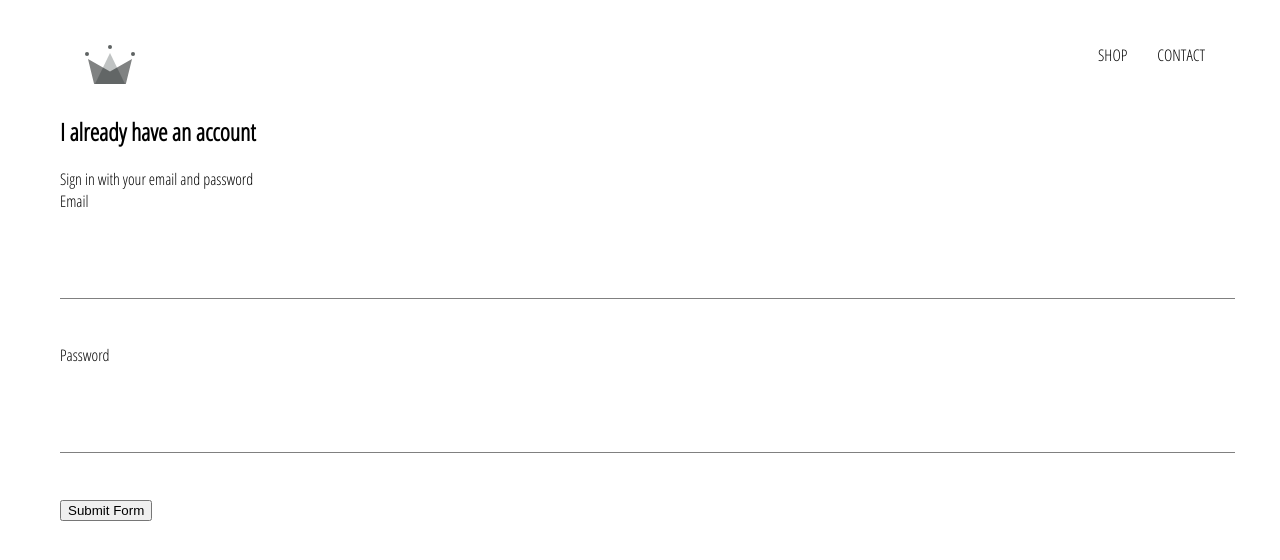
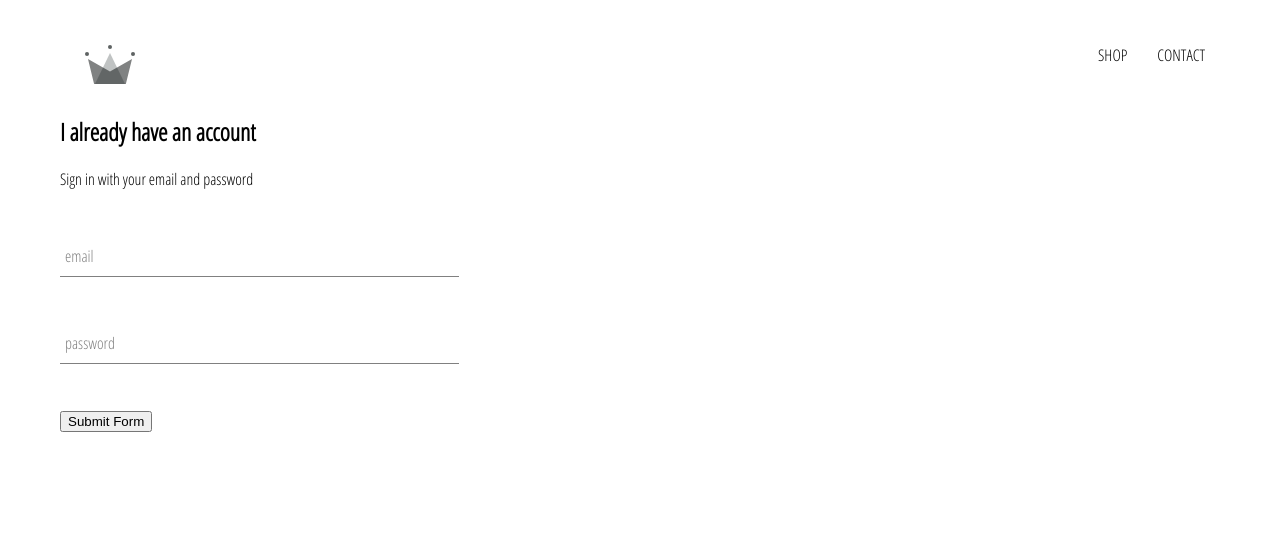
Before and after one commit to rigole/react-shop, a React (Create React App) app: page /signin in a window 1280 px wide. Shown: the top 560 px of the page. Built offline with nearby package versions, Linux system fonts and the light colour scheme.

Commit message:
creating the button component

```diff
--- /dev/null
+++ b/src/components/custom-button/custom-button.styles.scss
@@ -0,0 +1,6 @@
+.custom-button {
+  min-width: 165px;
+  width: auto;
+  height: 50px;
+
+}
--- a/src/components/sign-in/sign-in.component.jsx
+++ b/src/components/sign-in/sign-in.component.jsx
@@ -23,22 +23,22 @@ class SignInComponent extends React.Component{
     }
     render() {
         return(
-            <div>
+            <div className='sign-in'>
                 <h2> I already have an account</h2>
                 <span> Sign in with your email and password</span>
 
                 <form onSubmit={this.handleSubmit}>
-                    <label>Email</label>
                     <FormInput
                         name="email"
                         type="email"
+                        label='email'
                         handleChange={this.handleChange}
                         value={this.state.email} required
                     />
-                    <label>Password</label>
                     <FormInput
                         name='password'
                         type='password'
+                        label='password'
                         value={this.state.email}
                         handleChange={this.handleChange}
                         required
--- a/src/components/sign-in/sign-in.styles.scss
+++ b/src/components/sign-in/sign-in.styles.scss
@@ -0,0 +1,3 @@
+.sign-in{
+  width: 30vw;
+}
```
Also changed, not shown: src/components/custom-button/custom-button.component.jsx (added, +10 -0 lines).
